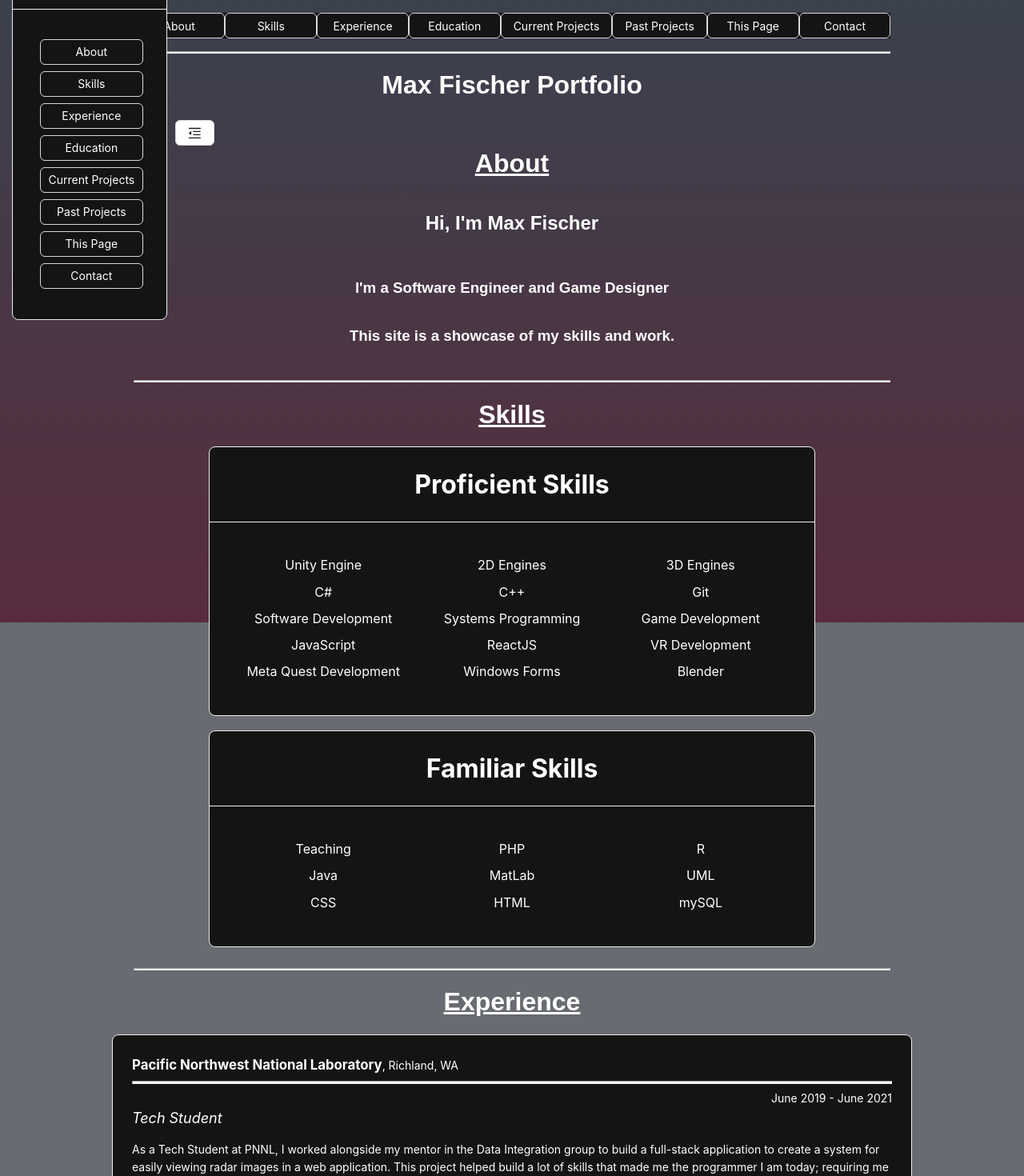
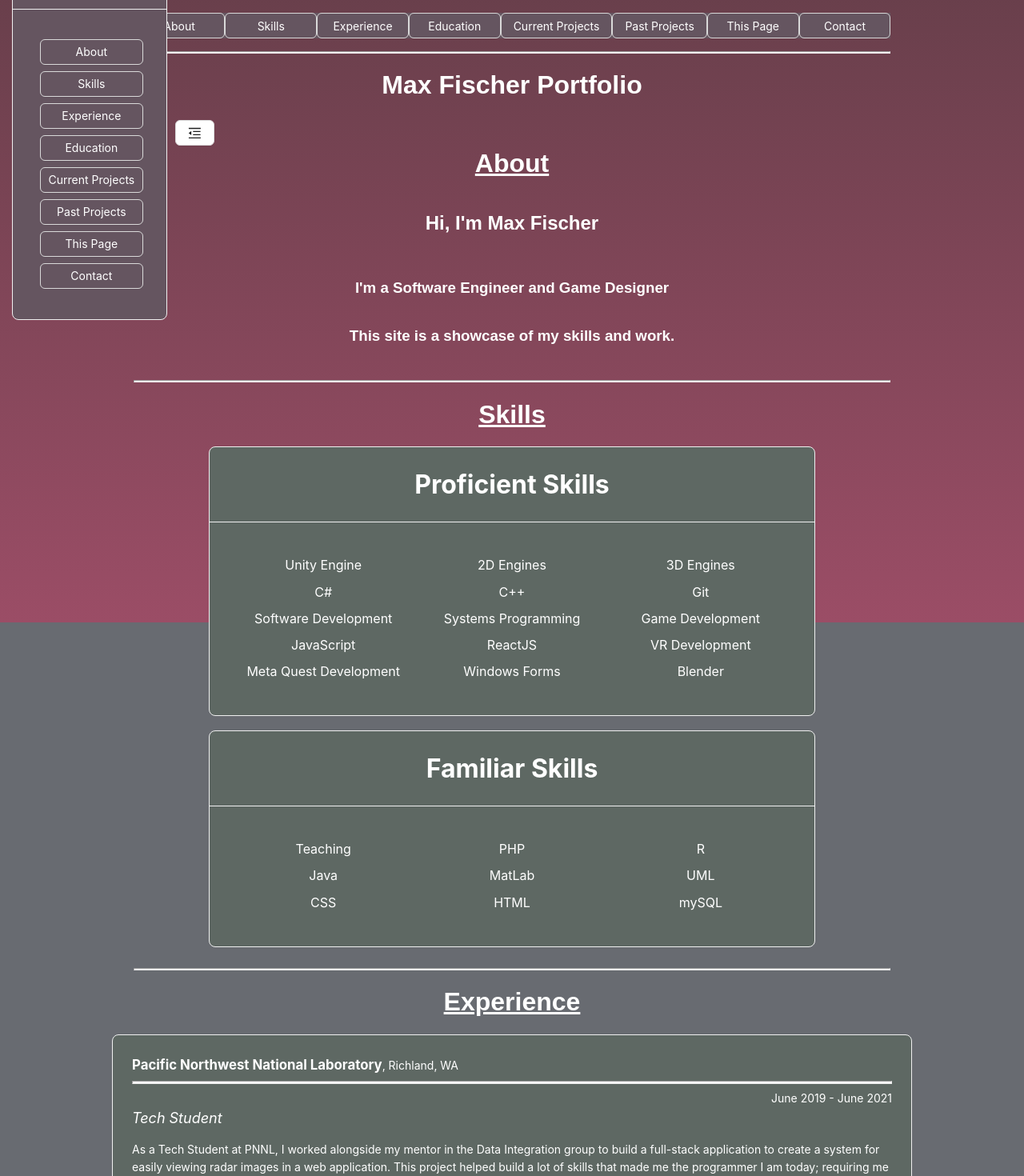
Before and after one commit to maxFischer42/maxFischer42.github.io, a React (Create React App) app in the folder portfolio/: page / in a window 1280 px wide. Shown: the part 40-1510 px from the top of the page at 80% size. Built offline with nearby package versions, Linux system fonts and the light colour scheme.

Commit message:
Added color scheme

```diff
--- a/portfolio/public/index.html
+++ b/portfolio/public/index.html
@@ -7,7 +7,7 @@
     <meta name="theme-color" content="#000000" />
     <meta
       name="description"
-      content="Web site created using create-react-app"
+      content="Max Fischer Portfolio"
     />
     <link rel="apple-touch-icon" href="%PUBLIC_URL%/logo192.png" />
     <!--
@@ -24,7 +24,7 @@
       work correctly both with client-side routing and a non-root public URL.
       Learn how to configure a non-root public URL by running `npm run build`.
     -->
-    <title>React App</title>
+    <title>Portfolio</title>
   </head>
   <body>
     <noscript>You need to enable JavaScript to run this app.</noscript>
--- a/portfolio/src/components/Project.js
+++ b/portfolio/src/components/Project.js
@@ -69,7 +69,7 @@ export class Project extends Component{
                     <Card className="card_style" title={<h1 className="card_style">{data.projects[id].name}</h1>}>
                         <h3 className="project_type"> {data.projects[id].type}</h3>
                         <p className="project_description">{this.getDescription(id)}</p>
-                        {data.projects[id].links != null ? (<><Card title={<h1 className="card_style_header">Links</h1>}className="card_style">{this.getLinks(id)}</Card><br/></>) : null}
+                        {data.projects[id].links != null ? (<><Card title={<h1 className="link_header">Links</h1>}className="link_card">{this.getLinks(id)}</Card><br/></>) : null}
                     </Card>
                     </div>
                     <div className="column_right" ><div className="project_images">{this.getImages(id)}</div></div>
--- a/portfolio/src/style.css
+++ b/portfolio/src/style.css
@@ -5,6 +5,13 @@ body {
     text-align: center;
     padding-top: 40px;
 }
+/*
+#E27396     primary pink
+#EA9AB2     secondary pink
+#655560     dark
+#AB8588     primary white
+#C2C1A5     secondary white
+*/
 
 .wrapper {
     padding-left: 7%;
@@ -26,7 +33,7 @@ body {
     width: 150px;
     width: -webkit-fill-available;
     color: #FFFFFF;
-    background: #141414;
+    background: #655560;
 }
 
 .pather:hover {
@@ -45,11 +52,15 @@ body {
 }
 
 .sidebar .background {
-    background-color: #141414;
+    background-color: #655560;
     display: flex;
     flex-direction: column;
     align-items: stretch;
     width: 95%;
+}
+
+.return {
+    background-color: #655560;
 }
 
 .sidebar .button {
@@ -79,7 +90,7 @@ body {
 .sidebar_button {
     width: -webkit-fill-available;
     color: #FFFFFF;
-    background: #141414;
+    background: #655560;
 }
 
 .section_header {
@@ -96,7 +107,7 @@ body {
 .info_card {
     width: 1000px;
     text-align: left;
-    background: #141414;
+    background: #5e6863;
     color: #FFFFFF;
 }
 
@@ -126,6 +137,19 @@ body {
 
 .info_card .school_date {
     float: right;
+}
+
+.link_card {
+    background-color: #6f8078;
+}
+
+.link_header {
+    color: white;
+}
+
+.link_card a{
+    color:white;
+    text-decoration: underline;
 }
 
 .skill_table {
@@ -193,13 +217,13 @@ body {
 
 .card_style {
     text-align: left;
-    background: #141414;
+    background: #5e6863;
     color: #FFFFFF !important;
 }
 
 .card_style_header {
     text-align: left;
-    background: #141414;
+    background: #a5869b;
     color: #FFFFFF !important;
 }
 
@@ -211,7 +235,7 @@ body {
 }
 
 .gradient_background {
-    background: linear-gradient(180deg, #3a424e, #582c3e);
+    background: linear-gradient(180deg, #683f4b, #9b4d66);
     z-index: -1;
     position: fixed;
     margin:-7%;
@@ -222,7 +246,7 @@ body {
 
 .skill_card {
     width: 80%;
-    background: #141414;
+    background: #5e6863;
     color: #FFFFFF;
 }
 
@@ -244,4 +268,6 @@ body {
 .back_to_top {
     width:25%;
     margin-bottom: 25px;
+    background-color: #655560;
+    color:white;
 }
```
